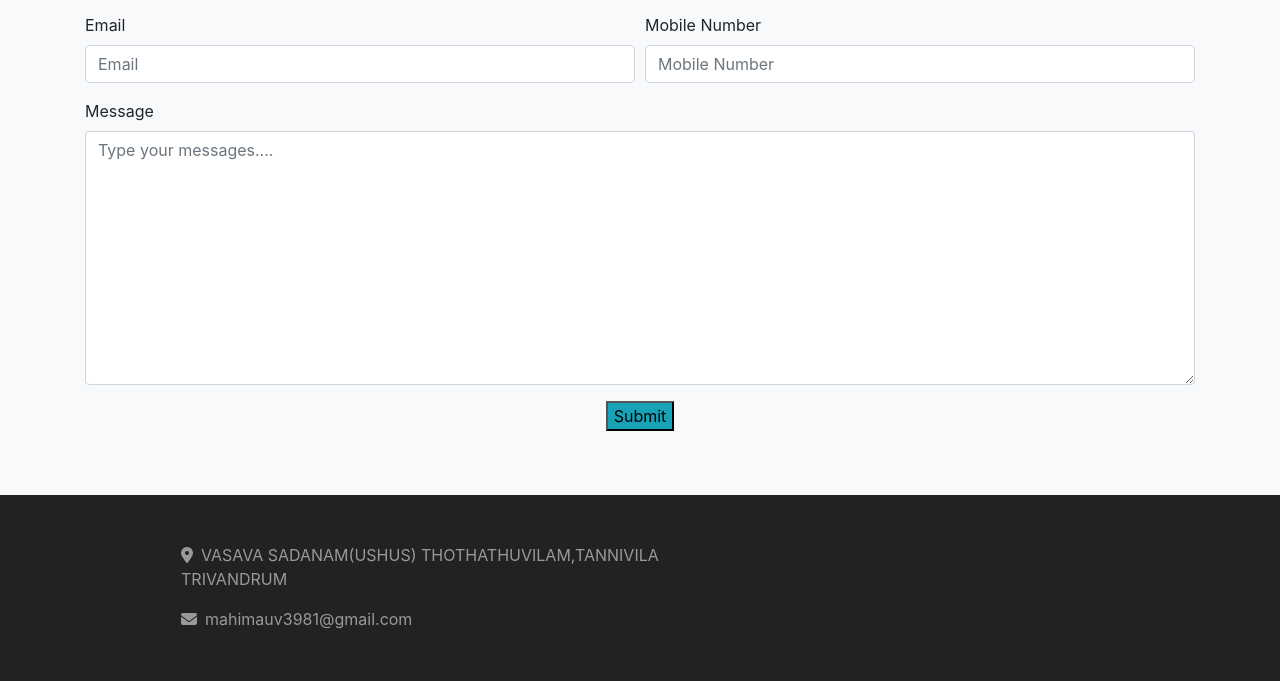
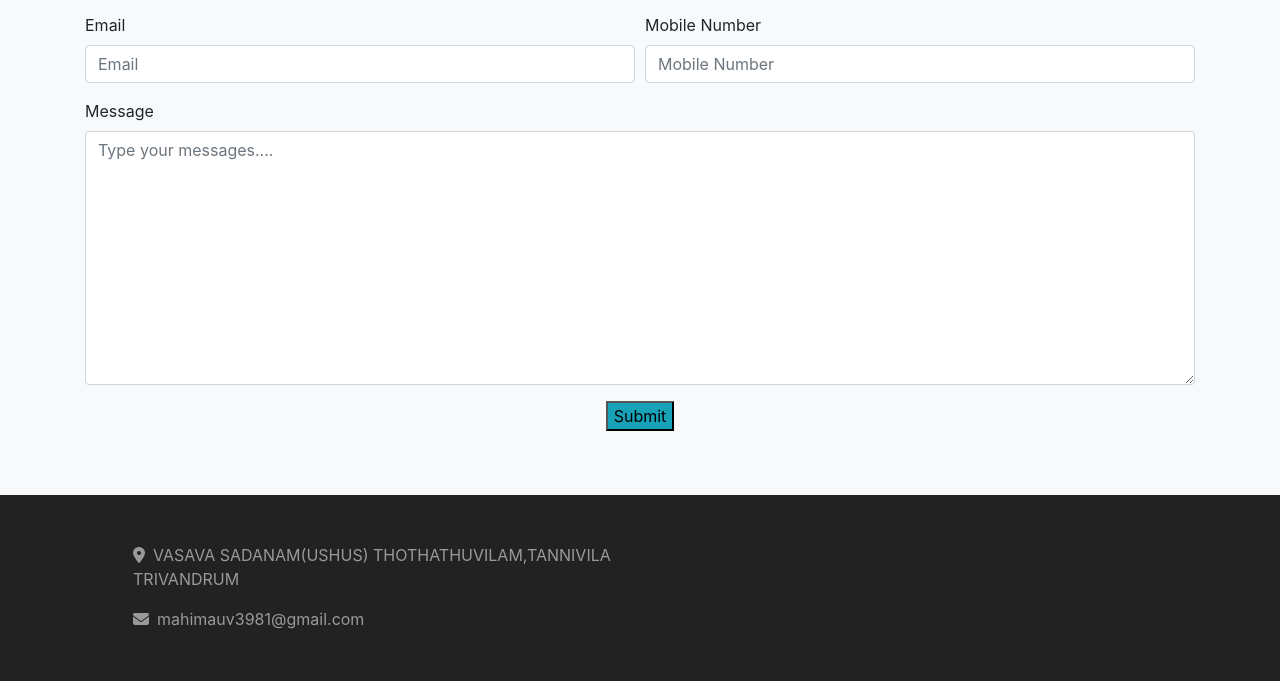
Before and after one commit to SandeepSS92/mahi, a plain HTML site: page index.html in a window 1280 px wide. Shown: the part 2631-3312 px from the top of the page. Drawn offline with nearby package versions, Linux system fonts and the light colour scheme.

Commit message:
Update style.css

```diff
--- a/style.css
+++ b/style.css
@@ -101,9 +101,9 @@ ul.social_section_1info a span.fa {
     -moz-osx-font-smoothing: grayscale;
 }
 .address{
-    padding-left: 6em;
+    padding-left: 3em;
 }
 .mt-2{
-    padding-left: 6em;
+    padding-left: 3em;
 
 }
```
